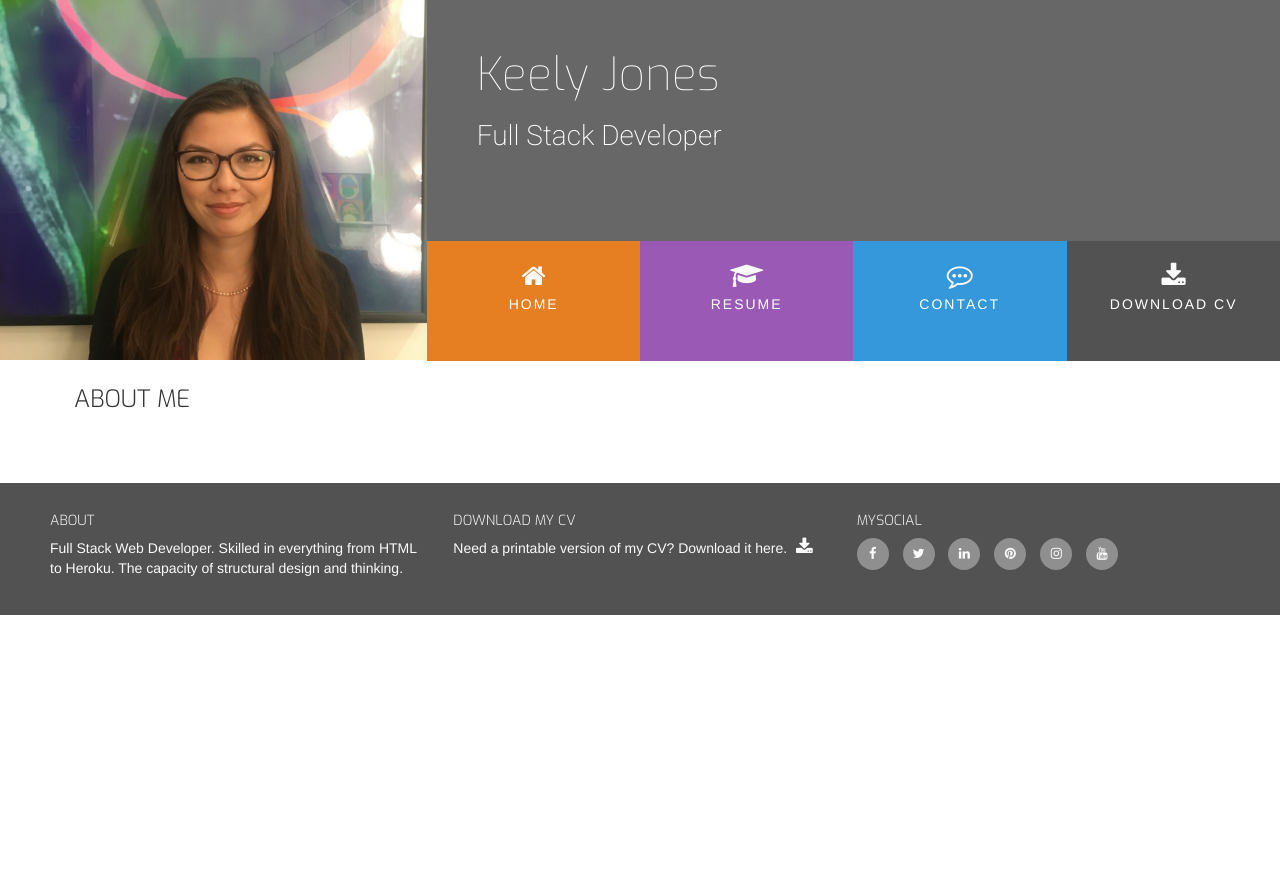
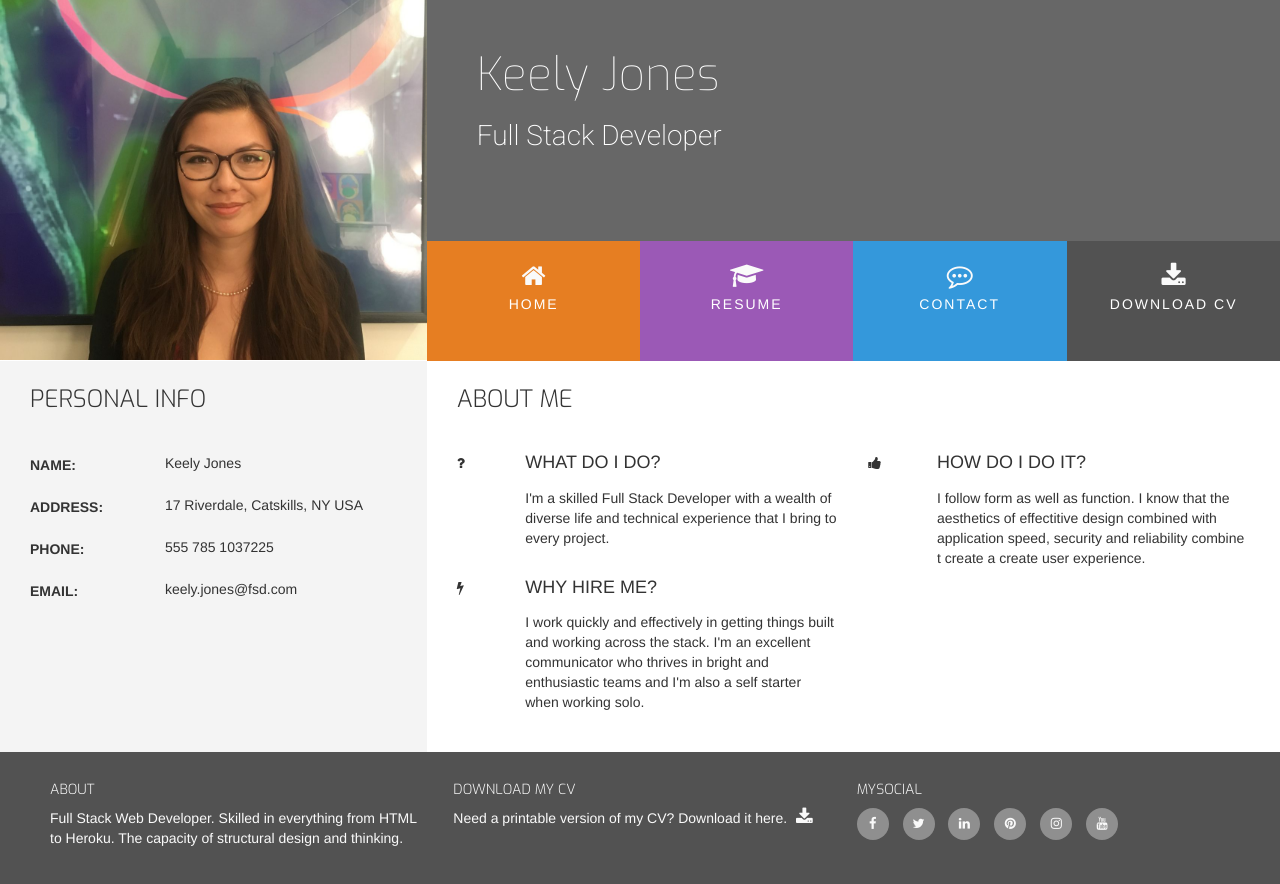
Before and after one commit to keelyjones/miniproject1-myresume, a plain HTML site: page index.html in a window 1280 px wide. Before the commit the page ends 800 px from the top, so only its background shows below. Drawn offline with nearby package versions, Linux system fonts and the light colour scheme.

Commit message:
completed index page by adding personal info

```diff
--- a/assets/css/style.css
+++ b/assets/css/style.css
@@ -25,6 +25,11 @@
     background-color: #525252;
 }
 
+.bg-color-personal-info{
+    background-color: #f4f4f4;
+
+}
+
 /*----------------------Special Paddings/Margins/Text---------------------------*/
 
 h1,
@@ -48,14 +53,8 @@ h4 {
     display: inline-block;
 }
 
-.section-column{
-    padding: 0 30px 30px;
-    float: none;
-    display: table-cell;
-}
-
 .row-table{
-    display: table; /*columns will be equal height within the table*/
+    display: table;
 
 }
 
@@ -201,3 +200,62 @@ footer .cv-pdf i:hover{
 #footer-details {
     margin: 20px;
 }
+
+/*----------------------Three Reasons---------------------------*/
+
+.three-reasons-icon{
+    font-size: 26px;
+    color: #e67e22;
+}
+
+.three-reasons-heading{
+    margin-bottom: 15px;
+
+}
+
+/*----------------------Personal info---------------------------*/
+
+.personal-info-item{
+ margin-bottom: 20px;
+ display: block;
+ clear: both;
+
+}
+
+.personal-info-item .key,
+.personal-info-item .value{
+    padding-right: 8px;
+}
+
+.personal-info-item .key p,
+.personal-info-item .value p{
+    margin: 0;
+}
+
+.personal-info-item .key{
+    display: inline-block;
+    width: 30%;
+    margin-right: 21px;
+    padding-top: 2px;
+    vertical-align: top;
+}
+
+.personal-info-item .key p{
+    font-weight: 700;
+}
+.personal-info-item .value{
+    display: inline-block;
+    position: relative;
+    width: 60%;
+}
+
+/*----------------------Media queries---------------------------*/
+
+@media(min-width: 992px){
+
+.section-column{
+    padding: 0 30px 30px;
+    float: none;
+    display: table-cell;
+    }
+}
--- a/index.html
+++ b/index.html
@@ -42,10 +42,95 @@
     </header>
         <section class="container-fluid">
             <div class="row row-table">
+                <div class="col-xs-12 col-sm-12 col-md-4 bg-color-personal-info section-column">
+                    <div class="row">
+                        <div class="col-md-12">
+                            <h3 class="section-heading uppercase">Personal Info</h3>
+                        </div>
+                    </div>
+                    <div class="personal-info-item">
+                        <div class="key">
+                            <p class="uppercase">Name:</p>
+                        </div>
+                        <div class="value">
+                            <p>Keely Jones</p>
+                        </div>
+                    </div>
+                    <div class="personal-info-item">
+                        <div class="key">
+                            <p class="uppercase">Address:</p>
+                        </div>
+                        <div class="value">
+                            <p>17 Riverdale, Catskills, NY USA</p>
+                        </div>
+                    </div>
+                    <div class="personal-info-item">
+                        <div class="key">
+                            <p class="uppercase">Phone:</p>
+                        </div>
+                        <div class="value">
+                            <p>555 785 1037225</p>
+                        </div>
+                    </div>
+                    <div class="personal-info-item">
+                        <div class="key">
+                            <p class="uppercase">Email:</p>
+                        </div>
+                        <div class="value">
+                            <p>keely.jones@fsd.com</p>
+                        </div>
+                    </div>
+                </div>
                 <div class="col-xs-12 col-sm-12 col-md-8 bg-color-three-reasons section-column">
                     <div class="row">
                         <div class="col-md-12">
-                        <h3 class="section-heading uppercase">About Me</h3>
+                            <h3 class="section-heading uppercase">About me</h3>
+                        </div>
+                    </div>
+                    <div class="row">
+                        <div class="col-xs-10 col-xs-offset-1 col-sm-offset-0 col-sm-4 col-md-6">
+                            <div class="row">
+                                <div class="col-xs-2 col-sm-2 col-md-2">
+                                    <i class="three-reasons-icons fa fa-question" aria-hidden="true"></i>
+                                </div>
+                                <div class="col-xs-10 col-sm-10">
+                                    <h4 class="three-reasons-heading uppercase">What do I do?</h4>
+                                    <p>
+                                        I'm a skilled Full Stack Developer with a wealth of diverse
+                                        life and technical experience that I bring to every project.
+                                    </p>
+                                </div>
+                            </div>
+                        </div>
+                        <div class="col-xs-10 col-xs-offset-1 col-sm-offset-0 col-sm-4 col-md-6">
+                                <div class="row">
+                                    <div class="col-xs-2 col-sm-2 col-md-2">
+                                        <i class="three-reasons-icons fa fa-thumbs-up" aria-hidden="true"></i>
+                                    </div>
+                                    <div class="col-xs-10 col-sm-10">
+                                        <h4 class="three-reasons-heading uppercase">How do I do it?</h4>
+                                        <p>
+                                            I follow form as well as function.
+                                            I know that the aesthetics of effectitive design combined with application speed,
+                                            security and reliability combine t create a create user experience.
+                                        </p>
+                                    </div>
+                                </div>
+                            </div>
+                        <div class="col-xs-10 col-xs-offset-1 col-sm-offset-0 col-sm-4 col-md-6">
+                            <div class="row">
+                                <div class="col-xs-2 col-sm-2 col-md-2">
+                                    <i class="three-reasons-icons fa fa-bolt" aria-hidden="true"></i>
+                                </div>
+                                <div class="col-xs-10 col-sm-10">
+                                    <h4 class="three-reasons-heading uppercase">Why hire me?</h4>
+                                    <p>
+                                        I work quickly and effectively in getting things built and working across the stack.
+                                        I'm an excellent communicator who thrives in bright and enthusiastic teams and I'm
+                                        also a self starter when working solo.
+                                    </p>
+                                </div>
+                            </div>
                         </div>
                     </div>
                 </div>
@@ -56,8 +141,7 @@
             <div class="col-sm-4 ">
                 <h5 class="uppercase general-sub">About</h5>
                 <p class="inline-block">
-                    Full Stack Web Developer. Skilled in everything from HTML to Heroku.
-                    The capacity of structural design and thinking.
+                    Full Stack Web Developer. Skilled in everything from HTML to Heroku. The capacity of structural design and thinking.
                 </p>
             </div>
             <div class="col-sm-4">
@@ -81,4 +165,5 @@
         </div>
     </footer>
 </body>
+
 </html>
```
Lines whose indentation alone changed are shown as unchanged.
